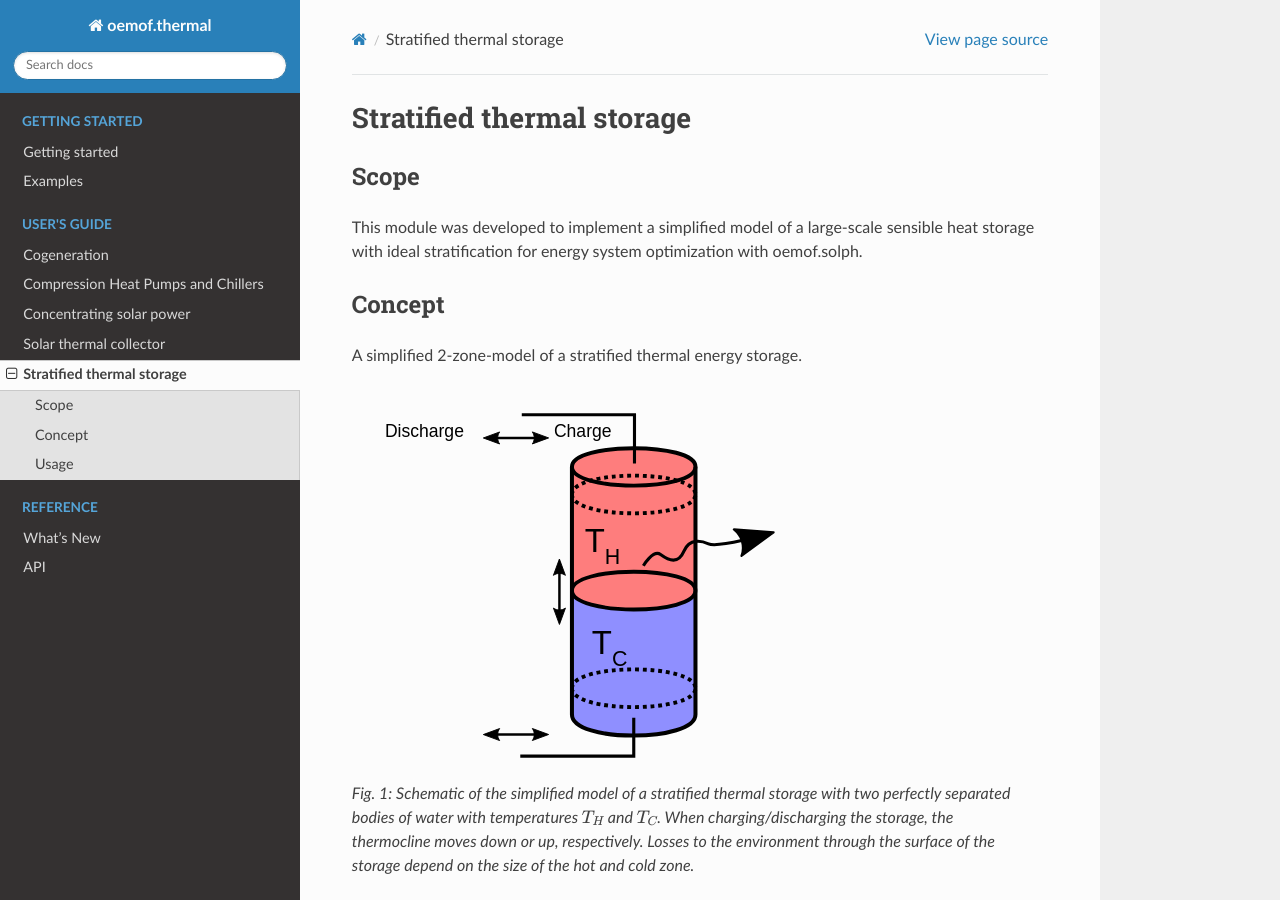
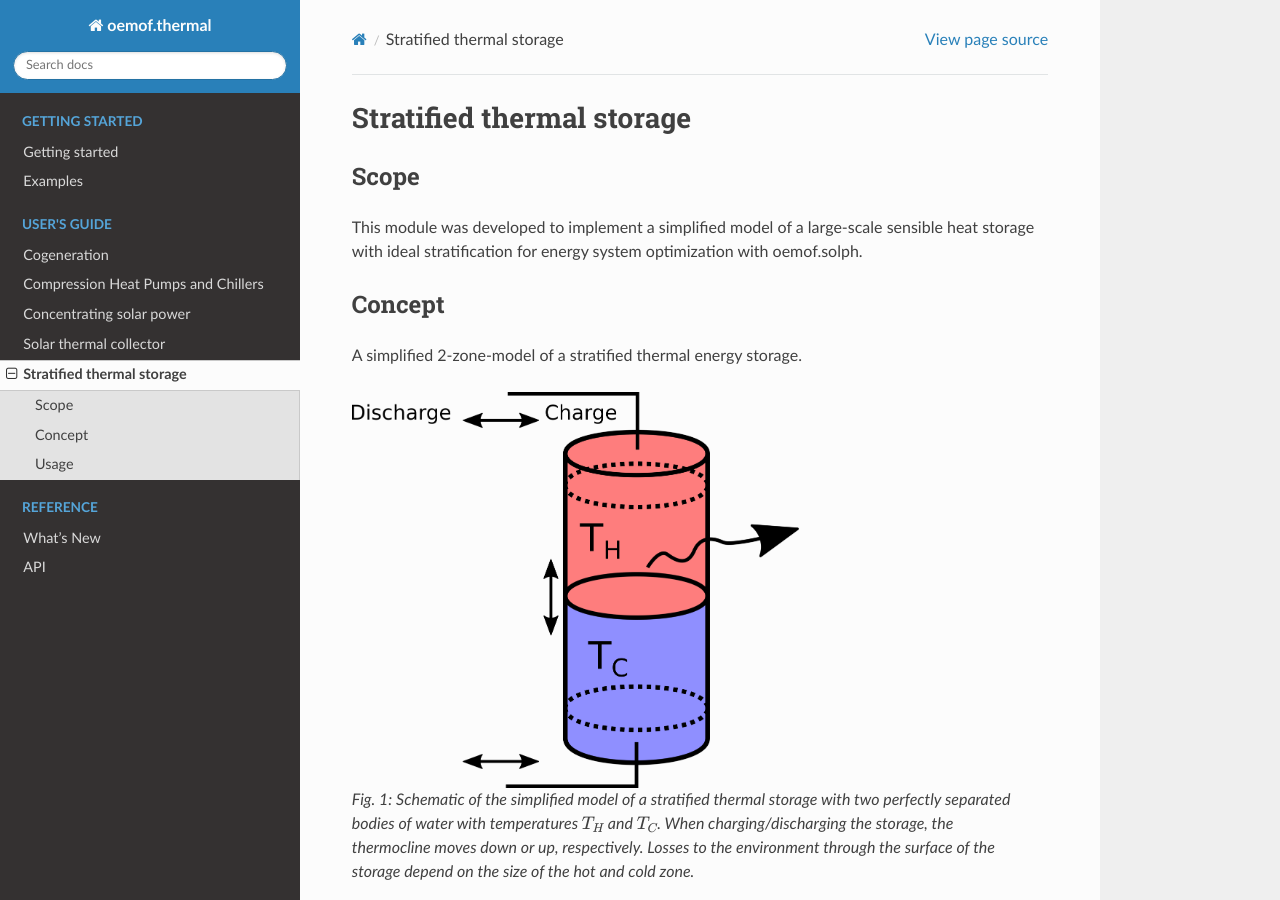
Before and after one commit to oemof/oemof-thermal, a Sphinx documentation site: the page built from docs/stratified_thermal_storage.rst, in a window 1280 px wide and 900 px high. Built offline with Sphinx 7.4.7 and the Read the Docs theme 2.0.0, drawn with Linux system fonts in a browser that asks for light colours; formulas are drawn with MathJax 3.

Commit message:
Change svg to png figure in stratified_thermal_storage.rst

```diff
--- a/docs/stratified_thermal_storage.rst
+++ b/docs/stratified_thermal_storage.rst
@@ -17,9 +17,9 @@ _______
 
 A simplified 2-zone-model of a stratified thermal energy storage.
 
-.. 	figure:: _pics/stratified_thermal_storage.svg
+.. 	figure:: _pics/stratified_thermal_storage.png
    :width: 70 %
-   :alt: stratified_thermal_storage.svg
+   :alt: stratified_thermal_storage.png
    :align: left
 
    Fig. 1: Schematic of the simplified model of a stratified thermal storage with two
```
